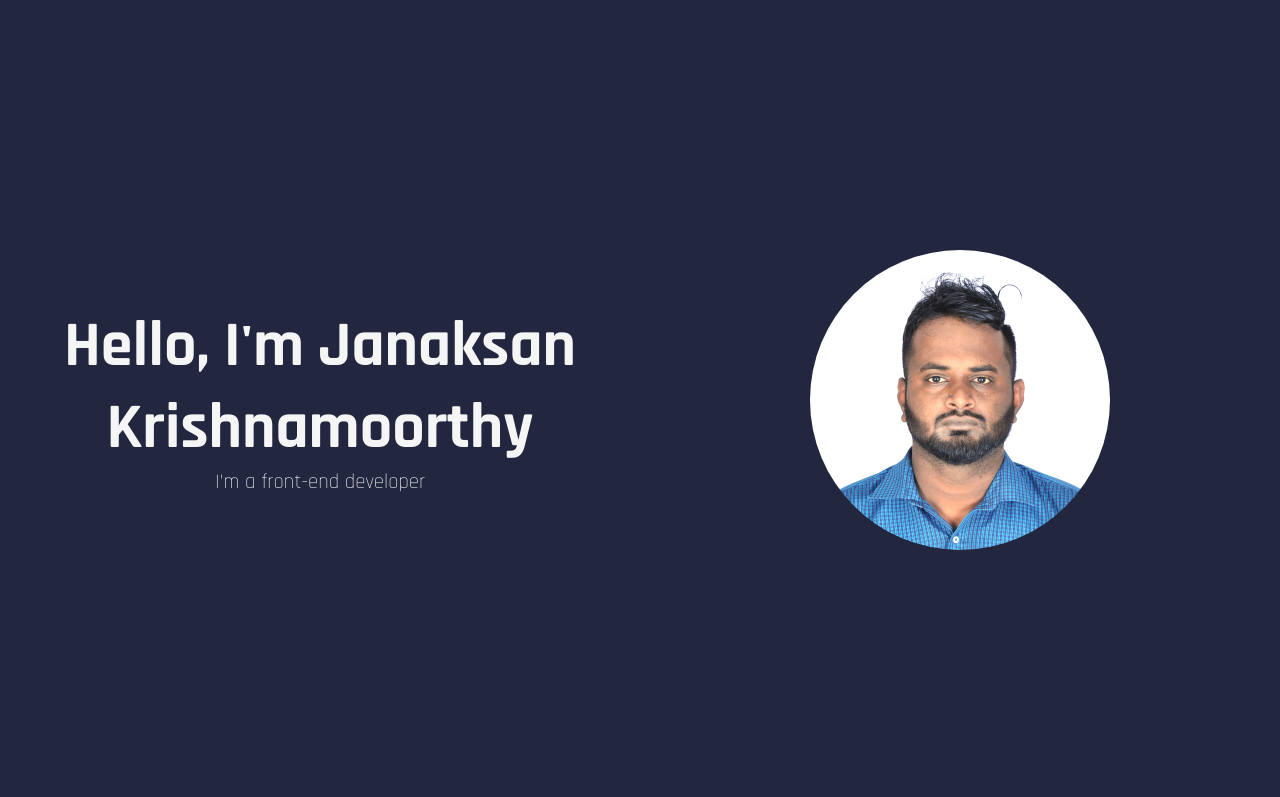
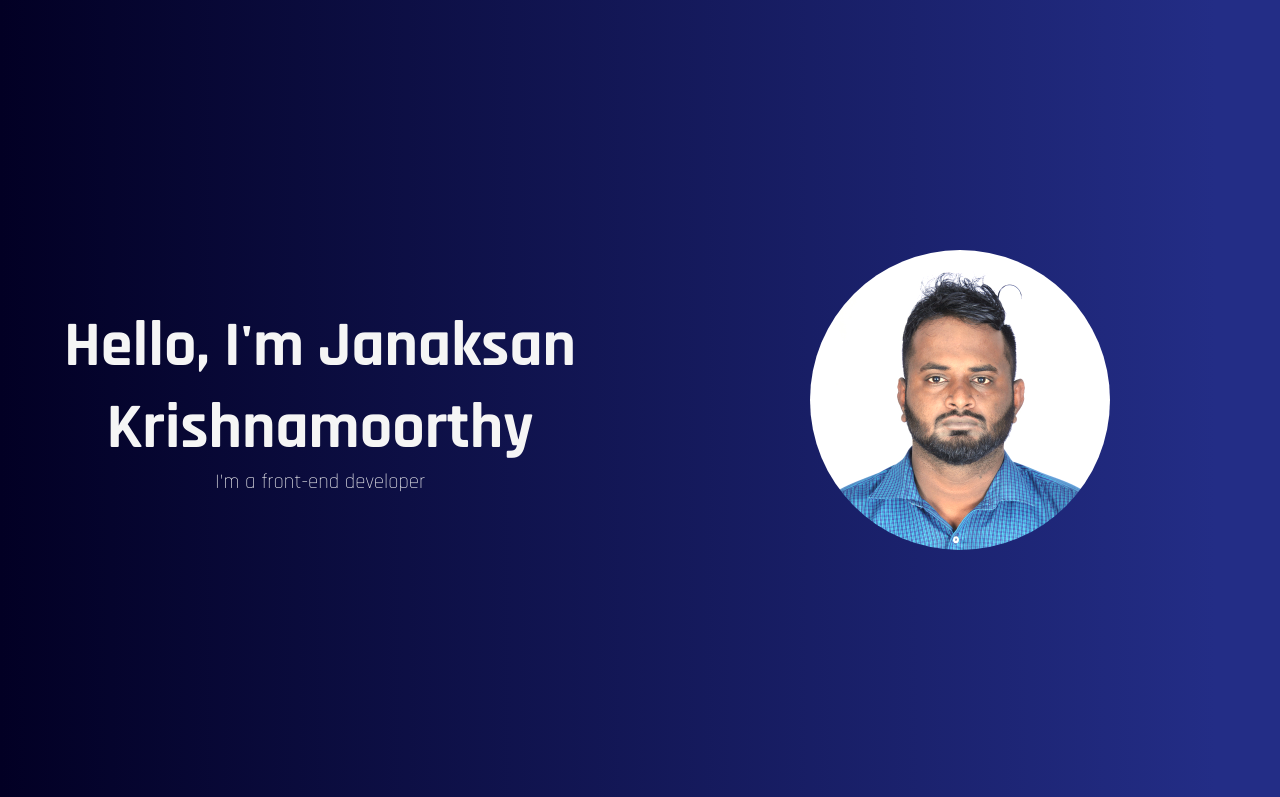
Before and after one commit to Janaksan/janaksan.github.io, a plain HTML site: page index.html in a window 1280 px wide. Shown: the top 797 px of the page. Drawn offline with nearby package versions, Linux system fonts and the light colour scheme.

Commit message:
bg color changed

```diff
--- a/assets/css/main.css
+++ b/assets/css/main.css
@@ -38,7 +38,9 @@
     background-size: cover;
     background-position: center;
     height: 100vh;
-    background-color: var(--navyColor)
+    /* background-color: var(--navyColor) */
+    background: rgb(2,0,36);
+background: linear-gradient(90deg, rgba(2,0,36,1) 0%, rgba(35,45,134,1) 95%);
 }
 
 .header-1 {
```
